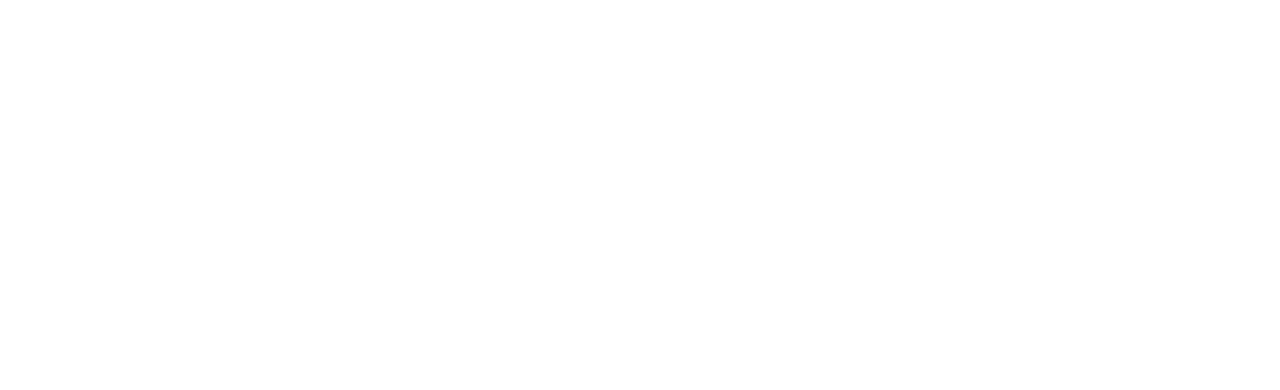
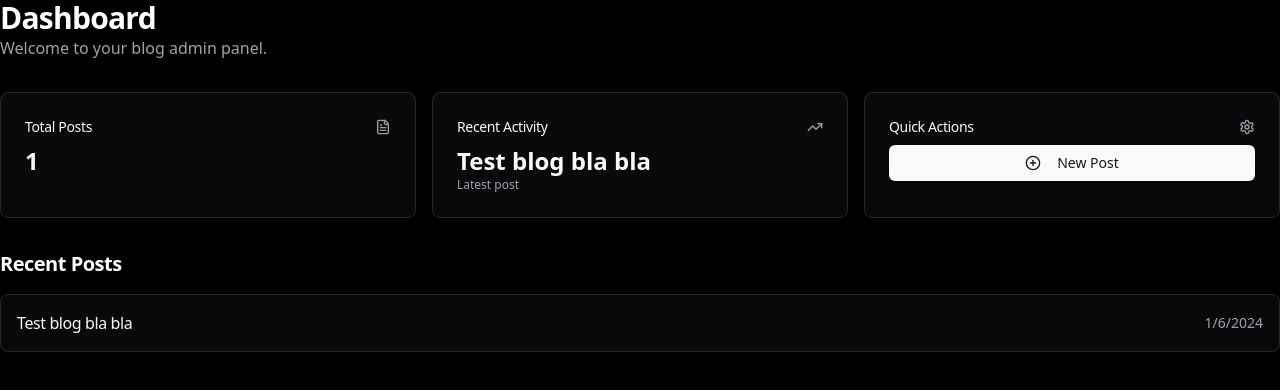
Before and after one commit to OsmanTunahan/blog, a Next.js app: page /admin in a window 1280 px wide. Before the commit this address had no page. Shown: the top 390 px of the page. Built offline with nearby package versions, Linux system fonts and the light colour scheme.

Commit message:
feat: add admin page (#3)

```diff
--- /dev/null
+++ b/src/app/admin/page.tsx
@@ -0,0 +1,84 @@
+import { getAllPosts } from "@/lib/posts";
+import { Card, CardContent, CardHeader, CardTitle } from "@/components/ui/card";
+import { Button } from "@/components/ui/button";
+import { FileText, PlusCircle, Settings, TrendingUp } from "lucide-react";
+import Link from "next/link";
+
+export default async function AdminDashboard() {
+  const posts = await getAllPosts();
+  const totalPosts = posts.length;
+
+  return (
+    <div className="space-y-8">
+      <div>
+        <h1 className="text-3xl font-bold tracking-tight">Dashboard</h1>
+        <p className="text-muted-foreground">
+          Welcome to your blog admin panel.
+        </p>
+      </div>
+
+      {/* Quick Stats */}
+      <div className="grid gap-4 md:grid-cols-3">
+        <Card>
+          <CardHeader className="flex flex-row items-center justify-between space-y-0 pb-2">
+            <CardTitle className="text-sm font-medium">Total Posts</CardTitle>
+            <FileText className="h-4 w-4 text-muted-foreground" />
+          </CardHeader>
+          <CardContent>
+            <div className="text-2xl font-bold">{totalPosts}</div>
+          </CardContent>
+        </Card>
+        <Card>
+          <CardHeader className="flex flex-row items-center justify-between space-y-0 pb-2">
+            <CardTitle className="text-sm font-medium">Recent Activity</CardTitle>
+            <TrendingUp className="h-4 w-4 text-muted-foreground" />
+          </CardHeader>
+          <CardContent>
+            <div className="text-2xl font-bold">{posts[0]?.title || "No posts"}</div>
+            <p className="text-xs text-muted-foreground">Latest post</p>
+          </CardContent>
+        </Card>
+        <Card>
+          <CardHeader className="flex flex-row items-center justify-between space-y-0 pb-2">
+            <CardTitle className="text-sm font-medium">Quick Actions</CardTitle>
+            <Settings className="h-4 w-4 text-muted-foreground" />
+          </CardHeader>
+          <CardContent className="space-y-2">
+            <Button asChild className="w-full">
+              <Link href="/admin/new">
+                <PlusCircle className="mr-2 h-4 w-4" />
+                New Post
+              </Link>
+            </Button>
+          </CardContent>
+        </Card>
+      </div>
+
+      {/* Recent Posts */}
+      <div>
+        <h2 className="text-xl font-semibold tracking-tight mb-4">Recent Posts</h2>
+        <div className="grid gap-4">
+          {posts.slice(0, 5).map((post) => (
+            <Card key={post.slug}>
+              <CardHeader className="p-4">
+                <div className="flex items-center justify-between">
+                  <CardTitle className="text-base font-medium">
+                    <Link
+                      href={`/admin/edit/${post.slug}`}
+                      className="hover:underline"
+                    >
+                      {post.title}
+                    </Link>
+                  </CardTitle>
+                  <div className="text-sm text-muted-foreground">
+                    {new Date(post.date).toLocaleDateString()}
+                  </div>
+                </div>
+              </CardHeader>
+            </Card>
+          ))}
+        </div>
+      </div>
+    </div>
+  );
+}
```
